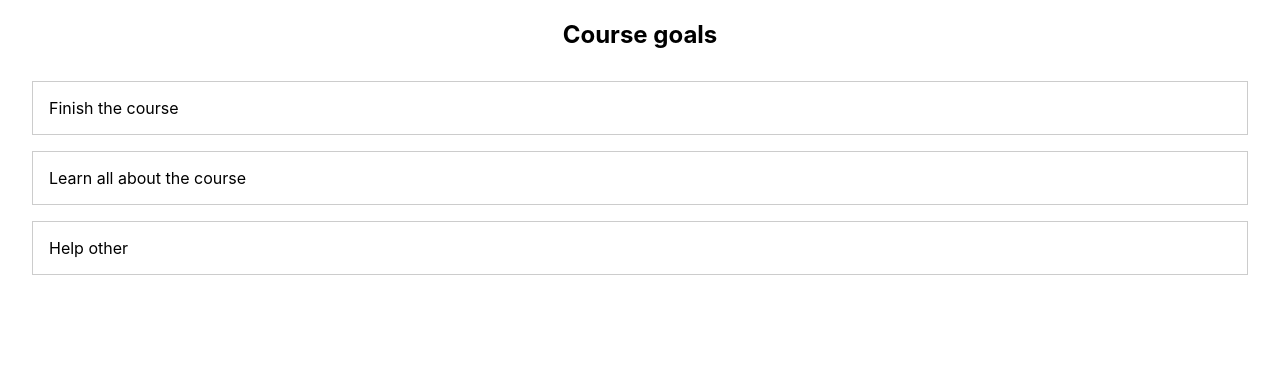
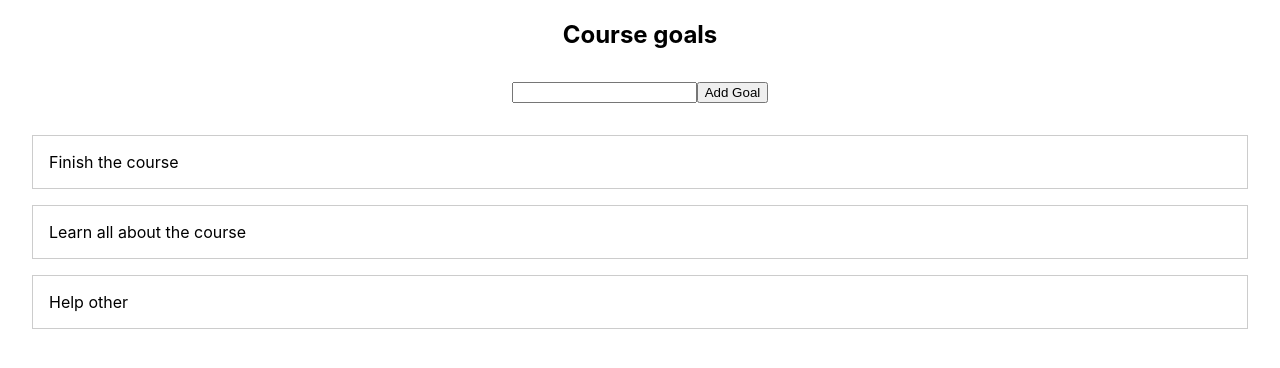
Before and after one commit to Antoine-Goncalves14/Place-app, a React (Create React App) app: page / in a window 1280 px wide. Shown: the top 368 px of the page. Built offline with nearby package versions, Linux system fonts and the light colour scheme.

Commit message:
Handling Events

```diff
--- a/src/App.js
+++ b/src/App.js
@@ -1,5 +1,6 @@
 import './App.css';
-import GoalList from './components/GoalList';
+import GoalList from './components/GoalList/GoalList';
+import NewGoal from './components/NewGoal/NewGoal';
 
 const App = () => {
   const courseGoals = [{
@@ -17,6 +18,7 @@
 
   return <div className='course-goals'>
     <h2>Course goals</h2>
+    <NewGoal />
     <GoalList goals={courseGoals} />
   </div>
 }
--- /dev/null
+++ b/src/components/NewGoal/NewGoal.css
@@ -0,0 +1,4 @@
+.new-goal {
+  margin: 2rem;
+  text-align: center;
+}
--- /dev/null
+++ b/src/components/NewGoal/NewGoal.js
@@ -0,0 +1,24 @@
+import React from "react";
+
+import "./NewGoal.css"
+
+const NewGoal = () => {
+  const addGoalHandler = (event) => {
+    event.preventDefault();
+
+    const newGoal = {
+      id: Math.random().toString(),
+      text: "My new goal!"
+    }
+
+    console.log(newGoal);
+
+  };
+
+  return <form className="new-goal" onSubmit={addGoalHandler}>
+    <input type="text" />
+    <button type="submit">Add Goal</button>
+  </form>
+}
+
+export default NewGoal
```
Also changed, not shown: src/components/GoalList/GoalList.css (renamed from src/components/GoalList.css), src/components/GoalList/GoalList.js (renamed from src/components/GoalList.js).
